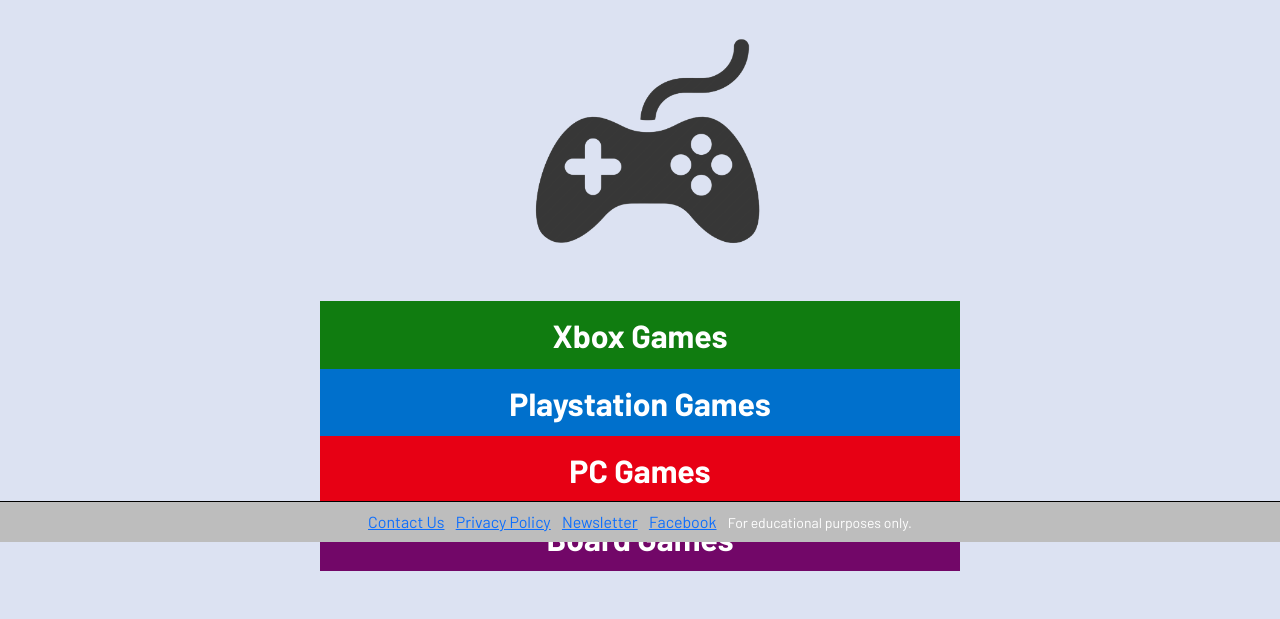
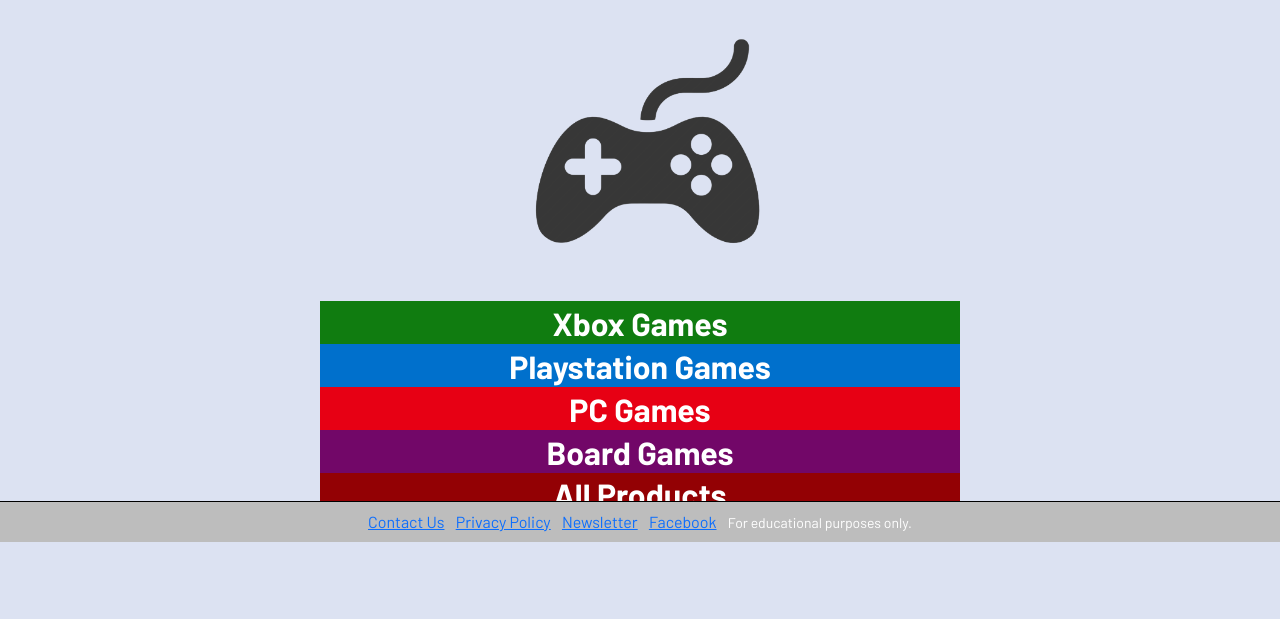
Before and after one commit to SamuelMasters/play-store, a Django app: page / in a window 1280 px wide. Shown: the part 258-877 px from the top of the page. Run offline with Django 3.2, Linux system fonts and the light colour scheme; some libraries are stand-ins or nearby versions.

Commit message:
Add 'add products' selector on home page

```diff
--- a/home/templates/home/index.html
+++ b/home/templates/home/index.html
@@ -45,6 +45,11 @@
             </h2>
         </div>
     </div>
+    <div class="col-12 pb-3">
+        <div class="col-10 col-md-6 pb-1 mx-auto text-center platform-selector" id="all-product-selector">
+            <h2><a href="{% url 'products' %}" class="platform-link"><strong>All Products</strong></a></h2>
+        </div>
+    </div>
 </div>
 
 
--- a/static/css/styles.css
+++ b/static/css/styles.css
@@ -114,6 +114,10 @@ header {
     background-color: #720768;
 }
 
+#all-product-selector {
+    background-color: #930104;
+}
+
 #template-header {
     background-color: #9DD6A8;
     border-bottom: 1px solid black;
```
